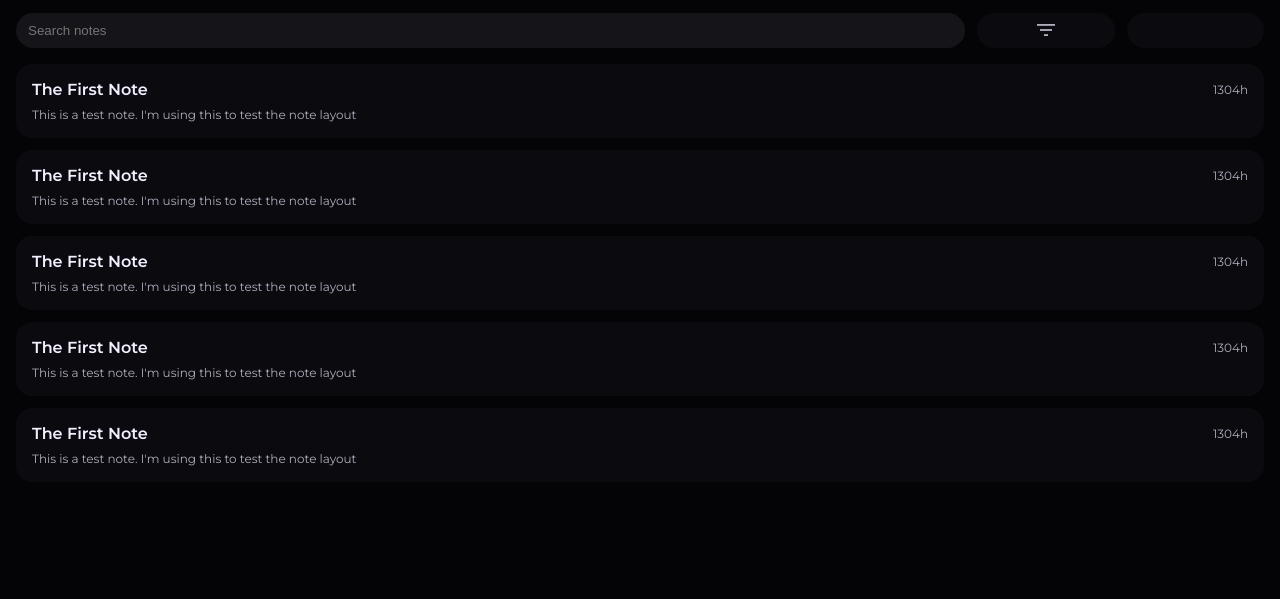
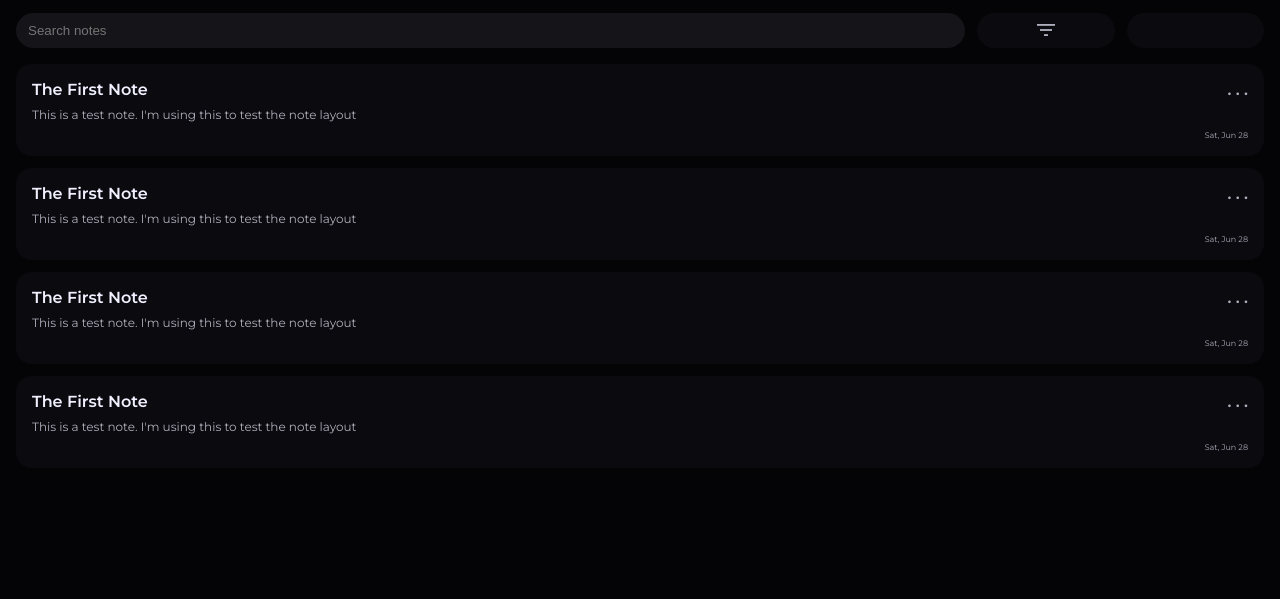
Before and after one commit to dev-gaitano/firebase-notes-I, a website: page public/index.html in a window 1280 px wide. Shown: the part 61-660 px from the top of the page. Drawn offline with nearby package versions, Linux system fonts and the light colour scheme; a web font is replaced by a local one.

Commit message:
Modified Note Item layout

```diff
--- a/public/css/style.css
+++ b/public/css/style.css
@@ -206,12 +206,20 @@ footer {
   margin-bottom: var(--margin-m);
 }
 
+#note-header {
+  display: flex;
+  justify-content: space-between;
+  align-items: center;
+}
+
 #note-title {
   font-size: 16px;
 }
 
 #last-edited {
-  font-size: 12px;
+  font-size: 8px;
+  display: flex;
+  justify-content: flex-end;
 }
 
 #note-preview {
--- a/public/index.html
+++ b/public/index.html
@@ -43,47 +43,38 @@
       <li class="note-item">
         <div id="note-header">
           <h2 id="note-title" class="montserrat-semi-bold">The First Note</h2>
-          <p id="last-edited" class="montserrat-regular">1304h</p>
+          <p class="montserrat-semi-bold">. . .</p>
         </div>
-        <div id="note-body">
         <p id="note-preview" class="montserrat-regular">This is a test note. I'm using this to test the
           note layout</p>
+        <p id="last-edited" class="montserrat-regular">Sat, Jun 28</p>
       </li>
       <li class="note-item">
         <div id="note-header">
           <h2 id="note-title" class="montserrat-semi-bold">The First Note</h2>
-          <p id="last-edited" class="montserrat-regular">1304h</p>
+          <p class="montserrat-semi-bold">. . .</p>
         </div>
-        <div id="note-body">
         <p id="note-preview" class="montserrat-regular">This is a test note. I'm using this to test the
           note layout</p>
+        <p id="last-edited" class="montserrat-regular">Sat, Jun 28</p>
       </li>
       <li class="note-item">
         <div id="note-header">
           <h2 id="note-title" class="montserrat-semi-bold">The First Note</h2>
-          <p id="last-edited" class="montserrat-regular">1304h</p>
+          <p class="montserrat-semi-bold">. . .</p>
         </div>
-        <div id="note-body">
         <p id="note-preview" class="montserrat-regular">This is a test note. I'm using this to test the
           note layout</p>
+        <p id="last-edited" class="montserrat-regular">Sat, Jun 28</p>
       </li>
       <li class="note-item">
         <div id="note-header">
           <h2 id="note-title" class="montserrat-semi-bold">The First Note</h2>
-          <p id="last-edited" class="montserrat-regular">1304h</p>
+          <p class="montserrat-semi-bold">. . .</p>
         </div>
-        <div id="note-body">
         <p id="note-preview" class="montserrat-regular">This is a test note. I'm using this to test the
           note layout</p>
-      </li>
-      <li class="note-item">
-        <div id="note-header">
-          <h2 id="note-title" class="montserrat-semi-bold">The First Note</h2>
-          <p id="last-edited" class="montserrat-regular">1304h</p>
-        </div>
-        <div id="note-body">
-          <p id="note-preview" class="montserrat-regular">This is a test note. I'm using this to test the
-            note layout</p>
+        <p id="last-edited" class="montserrat-regular">Sat, Jun 28</p>
       </li>
     </ul>
   </main>
```
Lines whose indentation alone changed are shown as unchanged.
